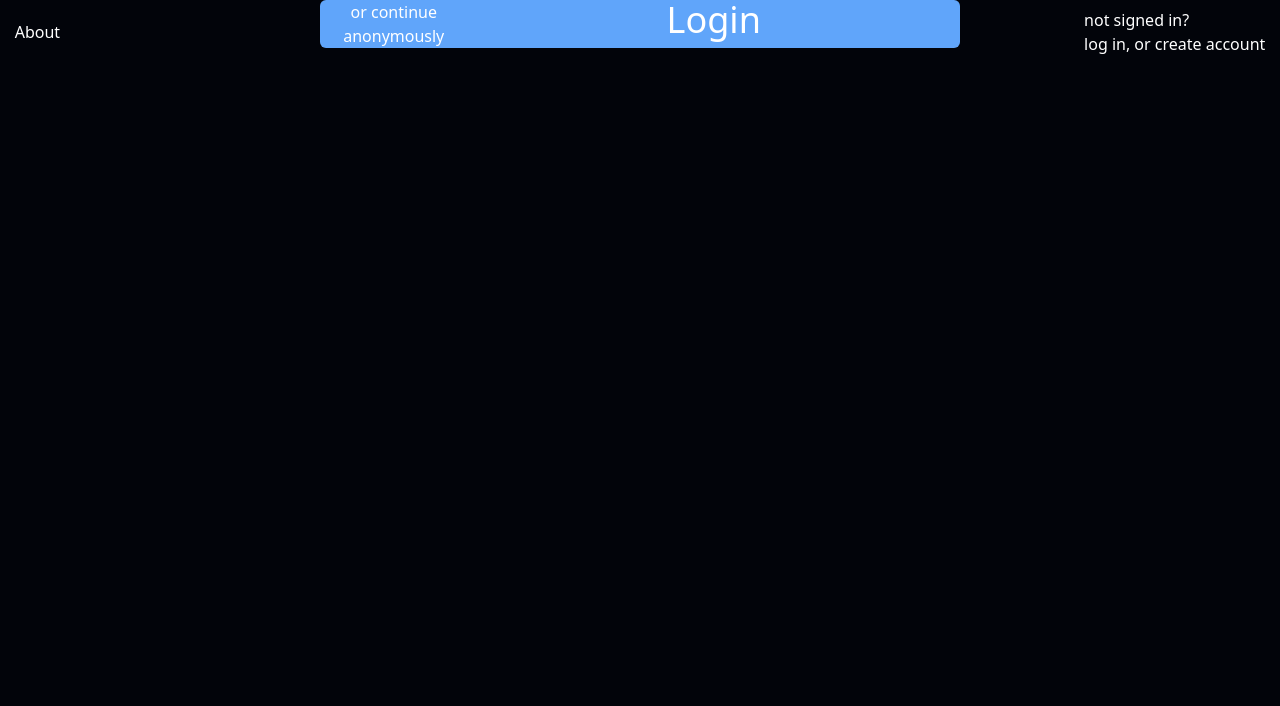
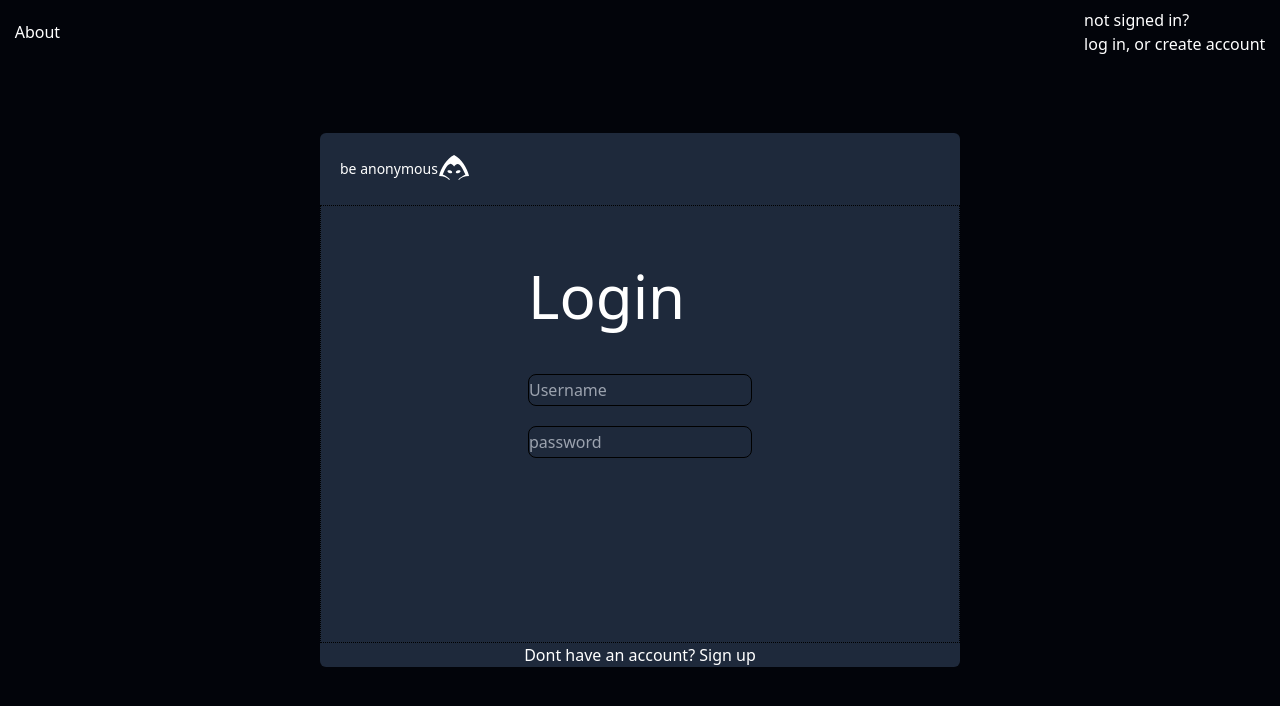
Before and after one commit to M4x29/Jot, a Next.js app in the folder react_notes/: page / in a window 1280 px wide. Both pictures are taken after a click on the button "log in, or create account". Shown: the top 706 px of the page. Built offline with nearby package versions, Linux system fonts and the light colour scheme.

Commit message:
basic oppsett på login ui

```diff
--- a/react_notes/src/components/login_register/login/login.jsx
+++ b/react_notes/src/components/login_register/login/login.jsx
@@ -1,18 +1,50 @@
 import React, { useEffect } from "react";
 import App from "@/pages/index";
 import NotesForm from "@/components/notesform";
+import { GiHood } from "react-icons/gi";
+import { useState } from "react";
 
 export default function Login({ setloginButtonClicked }) {
+  const [clicked, setclicked] = useState(false);
+  function isclicked() {
+    setclicked(true);
+    console.log("the function ran");
+  }
   return (
-    <div className="absolute w-1/2 ">
-      <div className="flex flex-col h-2/3 bg-blue-400 rounded-md justify-evenly">
-        <div className="flex flex-row w-full">
-          <button onClick={() => setloginButtonClicked(false)}>
-            or continue anonymously
-          </button>
-          <h1 className="w-full flex justify-center text-4xl bold">Login</h1>
-          {/* {loginButtonClicked ? <Login /> : null} */}
-        </div>
+    <div className="absolute w-1/2 h-full flex flex-col  justify-center ">
+      <div className="flex flex-col h-2/3 bg-slate-800 rounded-md ">
+        <button
+          onClick={() => setloginButtonClicked(false)}
+          className="hover:text-green-300 w-fit h-fit flex justify-start text-sm p-5 items-center hover:border-s-2"
+        >
+          be anonymous
+          <GiHood className="hover:text-green w-8 h-8" />
+        </button>
+
+        <form
+          action="submit"
+          className="flex flex-col w-full h-full justify-start gap-3 items-center border border-dotted border-black"
+        >
+          <div className="h-12"></div>
+          <section className="flex flex-col justify-start  w-fit gap-5">
+            <h1 className="justify-center text-6xl bold ">Login</h1>
+            <div className="h-2"></div>
+            <input
+              type="text"
+              className="outline-none text-black rounded-lg bg-transparent border border-black h-8 w-56"
+              placeholder="Username"
+            />
+            <input
+              type="text"
+              className="outline-none text-black rounded-lg bg-transparent border border-black h-8 w-56"
+              placeholder="password"
+            />
+          </section>
+        </form>
+        <button onClick={() => isclicked()}>
+          Dont have an account?{" "}
+          <span className="hover:text-green-400">Sign up</span>
+        </button>
       </div>
     </div>
   );
--- a/react_notes/src/components/notesform.jsx
+++ b/react_notes/src/components/notesform.jsx
@@ -46,6 +46,7 @@ function NotesForm() {
       <main className="w-screen h-full flex justify-center b">
         <div className="w-1/4 h-fit  m-0 flex flex-col">
           <div className="h-3"></div>
+
           <motion.div
             whileHover={{
               scale: 1.1,
@@ -91,8 +92,7 @@ function NotesForm() {
                 Save note
               </button>
             </form>
-          </motion.div>{" "}
-          .
+          </motion.div>
         </div>
       </main>
       <div className=" w-11/12  border-t-2 border-blue-600  mt-8 mb-5 flex ">
--- a/react_notes/src/firebase.js
+++ b/react_notes/src/firebase.js
@@ -15,9 +15,8 @@ const firebaseConfig = {
 
 // Initialize Firebase
 const app = initializeApp(firebaseConfig);
+const db = getFirestore(app);
 const analytics = getAnalytics(app);
-
 const firestore = getFirestore(app);
-
 // Initialize Firebase Authentication and get a reference to the service
 const auth = getAuth(app);
```
